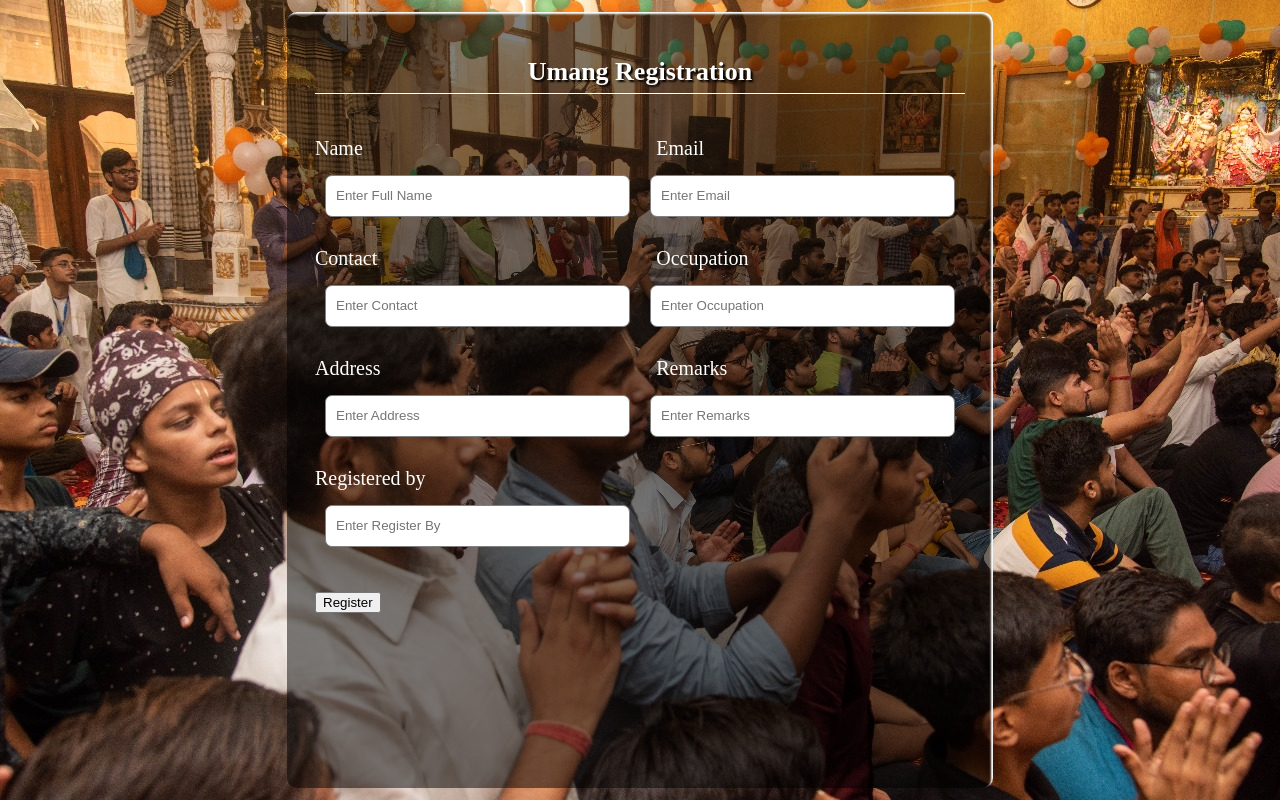
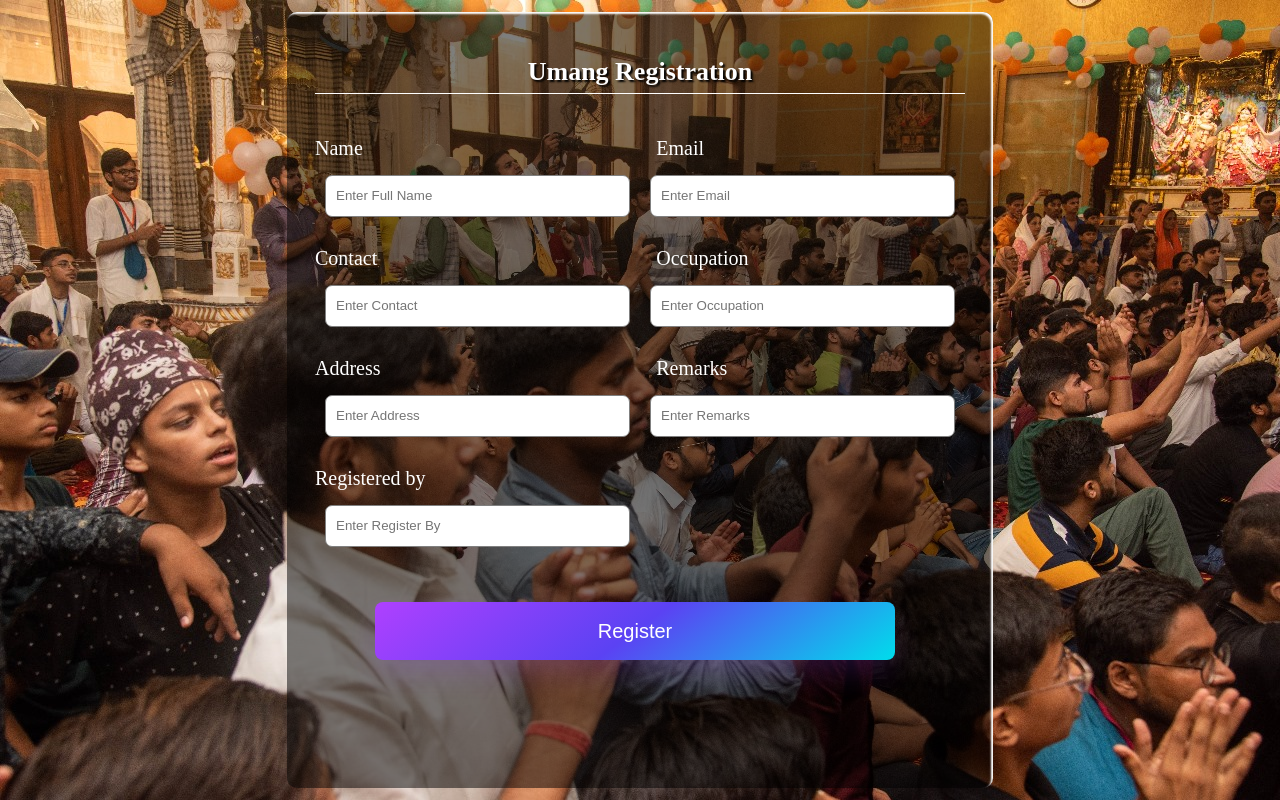
Before and after one commit to ConnectToKrsna/UmangApp, a React (Vite) app in the folder Umang Festival/: page /Register in a window 1280 px wide. Built offline with nearby package versions, Linux system fonts and the light colour scheme; a web font is replaced by a local one.

Commit message:
Update RegistrationForm.jsx

```diff
--- a/Umang Festival/src/RegistrationForm.jsx
+++ b/Umang Festival/src/RegistrationForm.jsx
@@ -115,12 +115,12 @@ export default function RegistrationForm(){
                 onChange={(e)=>setRegisteredBy(e.target.value)}/>
             </div>
         </div>
+        <div className="form-submit-btn">
+            <input type="submit" value="Register"/>
+        </div>
 {/*         <div className="form-submit-btn">
-            <input type="submit" value="Register"/>
+            <button onClick={handleSubmit}>Register</button>
         </div> */}
-        <div className="form-submit-btn">
-            <button onClick={handleSubmit}>Register</button>
-        </div>
         </form>
         </div>
     {/* </div>
```
